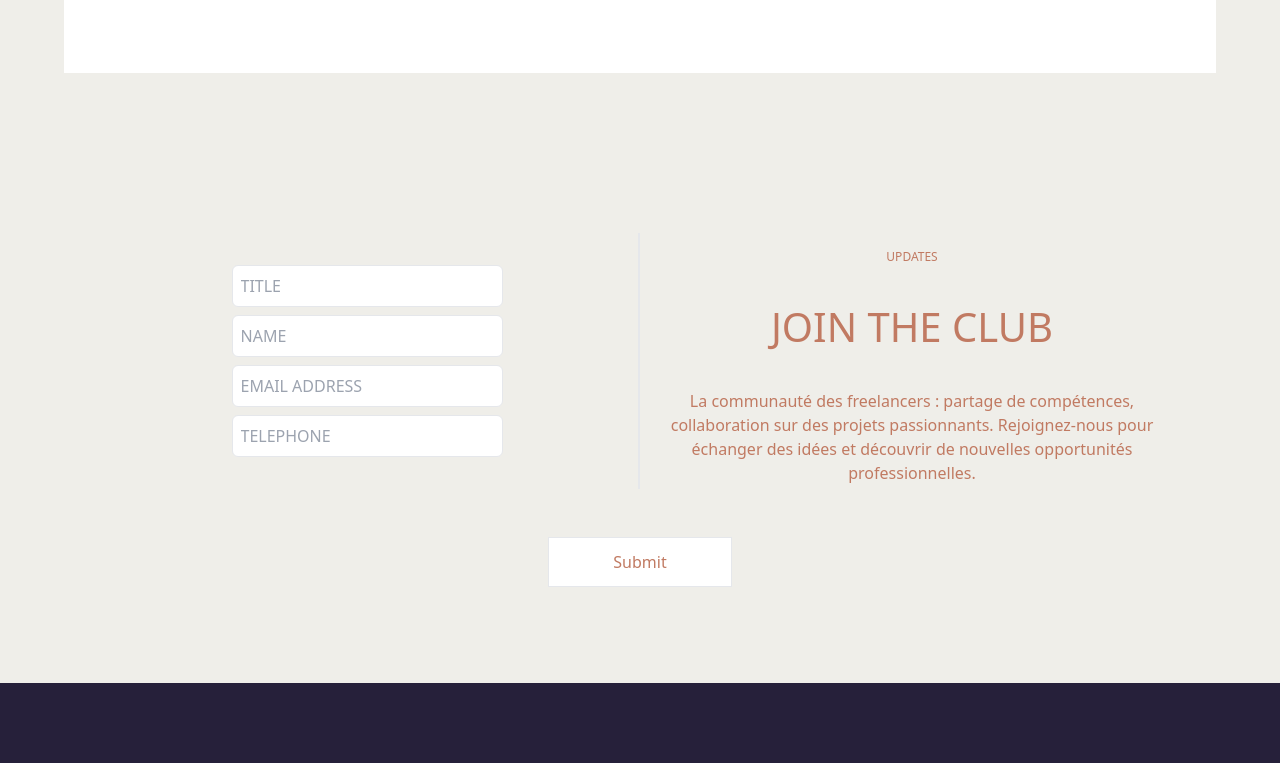
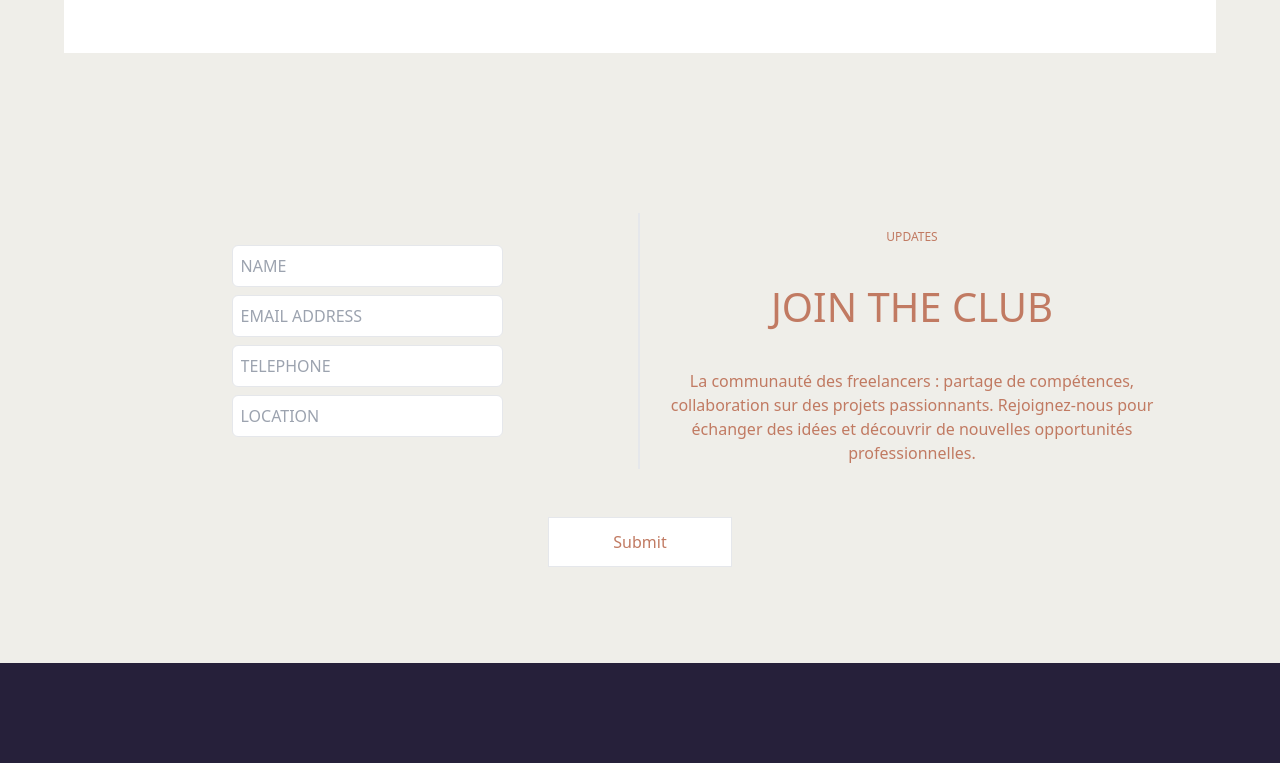
Before and after one commit to Zoomea/tailwind-company-news-template, a React (Create React App) app: page / in a window 1280 px wide. Shown: the part 2177-2940 px from the top of the page. Built offline with nearby package versions, Linux system fonts and the light colour scheme; a web font is replaced by a local one.

Commit message:
delete title form and add location form

```diff
--- a/src/App.js
+++ b/src/App.js
@@ -37,7 +37,7 @@ function App() {
       </div>
       {/* Main content of home page */}
       <div className="main-content-container p-16">
-        <div className="bg-white w-full py-8 px-8 mt-[-120px]">
+        <div className="bg-white w-full py-8 px-8 mt-[-140px]">
           <div className="news-container w-full grid grid-cols-1 sm:grid-cols-2 md:grid-cols-3 gap-8 my-4">
             {[...Array(12)].map((_, index) => (
               <NewsDisplay />
@@ -60,11 +60,6 @@ function App() {
         <div className="form flex px-24 mb-12">
           <div className="form-fields w-1/2 border-r-2 py-8">
             <input
-              type="title"
-              placeholder="TITLE"
-              class="block mx-auto border rounded-md p-2 w-1/2 focus:outline-none focus:ring focus:border-blue-300 mb-2"
-            />
-            <input
               type="name"
               placeholder="NAME"
               class="block mx-auto border rounded-md p-2 w-1/2 focus:outline-none focus:ring focus:border-blue-300 mb-2"
@@ -77,9 +72,13 @@ function App() {
             <input
               type="telephone"
               placeholder="TELEPHONE"
+              class="block mx-auto border rounded-md p-2 w-1/2 focus:outline-none focus:ring focus:border-blue-300 mb-2"
+            />
+            <input
+              type="location"
+              placeholder="LOCATION"
               class="block mx-auto border rounded-md p-2 w-1/2 focus:outline-none focus:ring focus:border-blue-300"
             />
-
           </div>
           <div className="form-description w-1/2 text-red-400">
             <div className="uppercase text-center mt-4 mb-8 text-xs">Updates</div>
```
